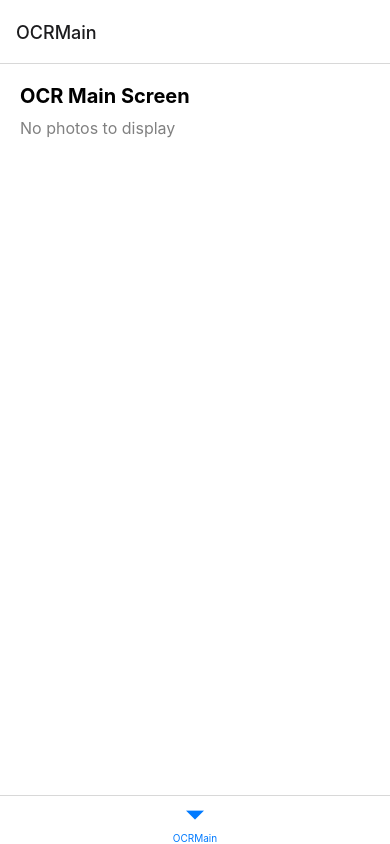
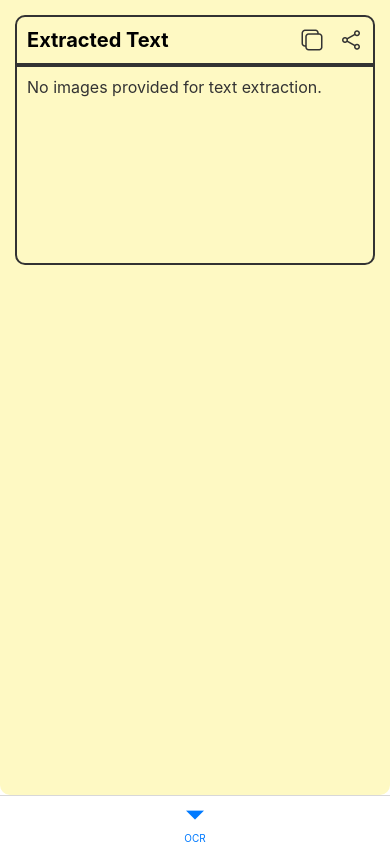
Before and after one commit to Manav028/OCR-frontend, a React Native app: screen /OCR in a window 390 px wide. Built offline with nearby package versions, Linux system fonts and the light colour scheme.

Commit message:
HoneScreenOCR pending main point of commit for adding new dependecy for clipboard

```diff
--- a/package.json
+++ b/package.json
@@ -11,6 +11,7 @@
   },
   "dependencies": {
     "@react-native-async-storage/async-storage": "^2.0.0",
+    "@react-native-clipboard/clipboard": "^1.15.0",
     "@react-native-ml-kit/text-recognition": "^1.5.2",
     "@react-native/gradle-plugin": "^0.76.4",
     "@react-navigation/bottom-tabs": "^6.5.9",
--- a/src/components/CustomAlert.tsx
+++ b/src/components/CustomAlert.tsx
@@ -13,7 +13,7 @@ const CustomAlert: React.FC<CustomAlertProps> = ({ visible, onCancel, onYes, onN
     <Modal
       transparent={true}
       visible={visible}
-      animationType="slide" // Slide animation for bottom-to-top appearance
+      animationType="slide"
     >
       <View style={styles.overlay}>
         <View style={styles.alertContainer}>
@@ -42,7 +42,7 @@ const styles = StyleSheet.create({
   overlay: {
     flex: 1,
     backgroundColor: 'rgba(0, 0, 0, 0.5)',
-    justifyContent: 'flex-end', // Position at the bottom
+    justifyContent: 'flex-end',
   },
   alertContainer: {
     width: '100%',
--- a/src/navigation/BottomBarNavigator.tsx
+++ b/src/navigation/BottomBarNavigator.tsx
@@ -5,7 +5,6 @@ import ProfileScreen from '../screens/ProfileScreen';
 import Icon from 'react-native-vector-icons/Ionicons';
 import TabBar from '../components/TabBar'
 import StorageScreen from '../screens/StorageScreen';
-import OcrMainScreen from '../screens/OcrMainScreen';
 
 export type BottomTabParamList = {
   Home: undefined;
--- a/src/navigation/OCRBottomBarNavigator.tsx
+++ b/src/navigation/OCRBottomBarNavigator.tsx
@@ -1,22 +1,41 @@
-import { StyleSheet, Text, View } from 'react-native'
-import React from 'react'
-import { createBottomTabNavigator } from '@react-navigation/bottom-tabs'
-import OcrMainScreen from '../screens/OcrMainScreen';
-
-  const Tab = createBottomTabNavigator();
+import { StyleSheet, Text, TouchableOpacity, View } from 'react-native';
+import React from 'react';
+import { createBottomTabNavigator } from '@react-navigation/bottom-tabs';
+import OCRMainScreen from '../screens/OcrMainScreen';
+import Clipboard from '@react-native-clipboard/clipboard';
 
 export type OCRStackParamList = {
   OCRMain: { photos: string[] };
 };
 
+const Tab = createBottomTabNavigator<OCRStackParamList>();
+
 const OCRBottomBarNavigator = () => {
+  const copyText = (text: string) => {
+    Clipboard.setString(text);
+
+  };
+
   return (
-    <Tab.Navigator>
-        <Tab.Screen name='OCRMain' component={OcrMainScreen}/>
+    <Tab.Navigator
+      screenOptions={{
+        headerShown: false,
+      }}
+    >
+      <Tab.Screen
+        name="OCRMain"
+        component={OCRMainScreen}
+
+        options={{
+          title: 'OCR',
+        }}
+      />
     </Tab.Navigator>
-  )
-}
+  );
+};
 
-export default OCRBottomBarNavigator
+export default OCRBottomBarNavigator;
 
-const styles = StyleSheet.create({})
+const styles = StyleSheet.create({
+
+});
--- a/src/screens/HomeScreen.tsx
+++ b/src/screens/HomeScreen.tsx
@@ -9,22 +9,19 @@ import { launchCamera } from 'react-native-image-picker';
 import { NativeStackNavigationProp } from '@react-navigation/native-stack';
 import { AuthStackParamList } from '../navigation/AuthNavigator';
 import { BottomTabNavigationProp } from '@react-navigation/bottom-tabs';
-import {BottomTabParamList} from '../navigation/BottomBarNavigator'
-import { useNavigation } from '@react-navigation/native';
+import { BottomTabParamList } from '../navigation/BottomBarNavigator';
+import { useFocusEffect } from '@react-navigation/native';
 import CustomAlert from '../components/CustomAlert';
 
-
-type HomeScreenNavigationProp = NativeStackNavigationProp<AuthStackParamList,'Main'> & BottomTabNavigationProp<BottomTabParamList,'Home'>
-
+type HomeScreenNavigationProp = NativeStackNavigationProp<AuthStackParamList, 'Main'> & BottomTabNavigationProp<BottomTabParamList, 'Home'>;
 
 type HomeScreenProps = {
   navigation: HomeScreenNavigationProp;
 };
 
-const userName = "Manav"
+const userName = "Manav";
 
-const HomeScreen = ( {navigation}: HomeScreenProps) => {
-
+const HomeScreen = ({ navigation }: HomeScreenProps) => {
   const [photos, setPhotos] = useState<string[]>([]);
   const [alertVisible, setAlertVisible] = useState(false);
   const [updatedPhotos, setUpdatedPhotos] = useState<string[]>([]);
@@ -72,9 +69,15 @@ const HomeScreen = ( {navigation}: HomeScreenProps) => {
     }
   };
 
+  useFocusEffect(
+    React.useCallback(() => {
+      setPhotos([]);
+      setUpdatedPhotos([]);
+    }, [])
+  );
 
   return (
-    <SafeAreaView style={{ flex: 1, backgroundColor: 'white', paddingTop: 10, paddingBottom : 100 }}>
+    <SafeAreaView style={{ flex: 1, backgroundColor: 'white', paddingTop: 10, paddingBottom: 100 }}>
       <CustomStatusBar backgroundColor={Colors.primarybackground} translucent={false} />
       <ScrollView style={{ flex: 1, paddingHorizontal: 20 }} showsVerticalScrollIndicator={false}>
         <View style={styles.welcomeContainer}>
--- a/src/screens/OcrMainScreen.tsx
+++ b/src/screens/OcrMainScreen.tsx
@@ -1,54 +1,145 @@
-import { NativeStackScreenProps } from '@react-navigation/native-stack';
-import React from 'react';
-import { View, Text, StyleSheet, FlatList, Image } from 'react-native';
+import React, { useEffect, useState } from 'react';
+import { View, Text, StyleSheet, ActivityIndicator, ScrollView, Alert, TextInput, TouchableOpacity } from 'react-native';
+import { BottomTabScreenProps } from '@react-navigation/bottom-tabs';
 import { OCRStackParamList } from '../navigation/OCRBottomBarNavigator';
+import { extractTextFromImage } from '../services/ocrService';
+import Clipboard from '@react-native-clipboard/clipboard';
+import { Colors } from '../styles/Globalcss';
+import CustomStatusBar from '../components/CustomStatusBar';
+import Icon from 'react-native-vector-icons/Ionicons'; // Add Ionicons for icons
 
-type OcrMainScreenProps = NativeStackScreenProps<OCRStackParamList,'OCRMain'>
+type OcrMainScreenProps = BottomTabScreenProps<OCRStackParamList, 'OCRMain'>;
 
 const OCRMainScreen: React.FC<OcrMainScreenProps> = ({ route }) => {
-  const { photos } = route.params || {}; // Safely access params
-  console.log('Photos received:', photos);
+  const { photos } = route.params || {};
+  const [extractedText, setExtractedText] = useState<string | null>(null);
+  const [loading, setLoading] = useState(false);
+
+  useEffect(() => {
+    const fetchExtractedText = async () => {
+      if (!photos || photos.length === 0) {
+        setExtractedText('No images provided for text extraction.');
+        return;
+      }
+
+      try {
+        setLoading(true);
+        let combinedText = '';
+        for (const photo of photos) {
+          const text = await extractTextFromImage(photo);
+          if (text) {
+            combinedText += text + '\n\n';
+          }
+        }
+        setExtractedText(combinedText || 'No text could be extracted from the images.');
+      } catch (error) {
+        console.error('Error during text extraction:', error);
+        Alert.alert('Error', 'An error occurred while extracting text.');
+      } finally {
+        setLoading(false);
+      }
+    };
+
+    fetchExtractedText();
+  }, [photos]);
+
+  const copyToClipboard = () => {
+    if (extractedText) {
+      Clipboard.setString(extractedText);
+      Alert.alert('Copied', 'Extracted text has been copied to clipboard.');
+    }
+  };
+
+  const shareText = () => {
+    if (extractedText) {
+      Alert.alert('Share', 'This is where you can integrate a sharing feature!');
+    }
+  };
 
   return (
     <View style={styles.container}>
-      <Text style={styles.heading}>OCR Main Screen</Text>
-      {photos && photos.length > 0 ? (
-        <FlatList
-          data={photos}
-          keyExtractor={(item, index) => index.toString()}
-          renderItem={({ item }) => (
-            <Image source={{ uri: item }} style={styles.image} />
-          )}
-        />
+      <CustomStatusBar backgroundColor={Colors.fourthbackgroound} />
+      {loading ? (
+        <ActivityIndicator size="large" color="#007bff" />
       ) : (
-        <Text style={styles.noPhotosText}>No photos to display</Text>
+        <>
+          <ScrollView style={styles.textContainer}>
+            <View style={styles.textContainerinner}>
+              <Text style={styles.heading}>Extracted Text</Text>
+              <View style={styles.iconContainer}>
+                <TouchableOpacity onPress={copyToClipboard}>
+                  <Icon name="copy-outline" size={24} color={Colors.primaryborder} style={styles.icon} />
+                </TouchableOpacity>
+                <TouchableOpacity onPress={shareText}>
+                  <Icon name="share-social-outline" size={24} color={Colors.primaryborder} style={styles.icon} />
+                </TouchableOpacity>
+              </View>
+            </View>
+
+            <TextInput
+              style={styles.extractedTextInput}
+              value={extractedText || ''}
+              onChangeText={(text) => setExtractedText(text)}
+              multiline={true}
+              textAlignVertical="top"
+            />
+          </ScrollView>
+        </>
       )}
     </View>
   );
 };
-
 
 export default OCRMainScreen;
 
 const styles = StyleSheet.create({
   container: {
     flex: 1,
-    padding: 20,
     backgroundColor: 'white',
   },
   heading: {
     fontSize: 20,
     fontWeight: 'bold',
-    marginBottom: 10,
+    textAlignVertical: 'center',
+    flex: 1,
   },
-  image: {
-    width: 100,
-    height: 100,
-    borderRadius: 10,
-    marginBottom: 10,
+  textContainer: {
+    flex: 1,
+    padding: 15,
+    backgroundColor: Colors.fourthbackgroound,
+    borderBottomLeftRadius: 10,
+    borderBottomRightRadius: 10,
+    display: 'flex',
   },
-  noPhotosText: {
+  extractedTextInput: {
     fontSize: 16,
-    color: 'gray',
+    color: '#333',
+    backgroundColor: Colors.fourthbackgroound,
+    padding: 10,
+    borderColor: Colors.primaryborder,
+    borderWidth: 2,
+    minHeight: 200,
+    flex: 1,
+    borderBottomLeftRadius: 10,
+    borderBottomRightRadius: 10,
+    textAlignVertical: 'top',
+  },
+  textContainerinner: {
+    borderWidth: 2,
+    borderColor: Colors.primaryborder,
+    borderTopLeftRadius: 10,
+    borderTopRightRadius: 10,
+    width: '100%',
+    paddingHorizontal: 10,
+    flexDirection: 'row',
+    justifyContent: 'space-between',
+    alignItems: 'center',
+    height: 50,
+  },
+  iconContainer: {
+    flexDirection: 'row',
+  },
+  icon: {
+    marginLeft: 15,
   },
 });
```
Also changed, not shown: src/components/TabBar.tsx (line endings or trailing spaces), 1 other file (tests, documents, lock files or other folders).
